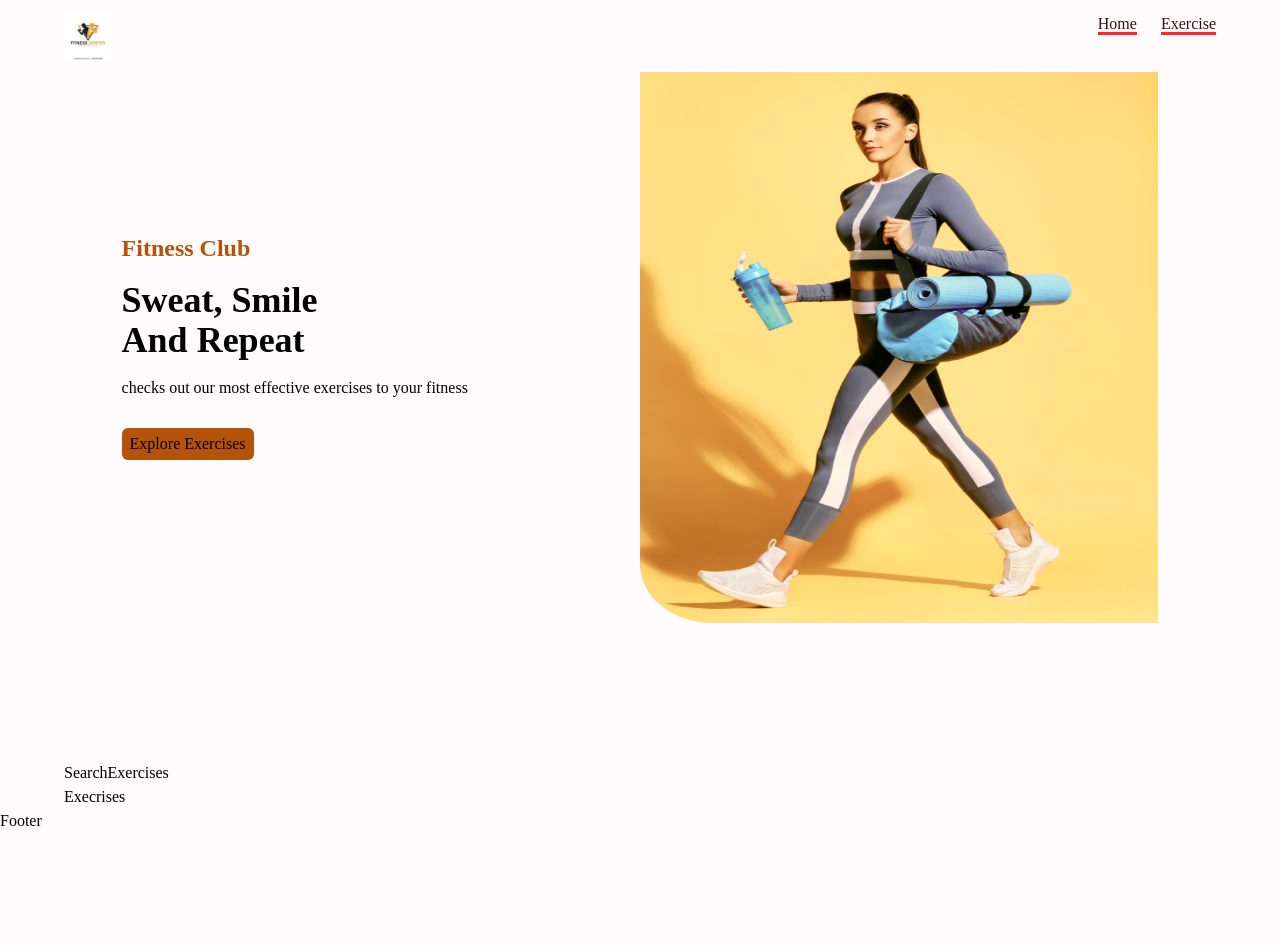
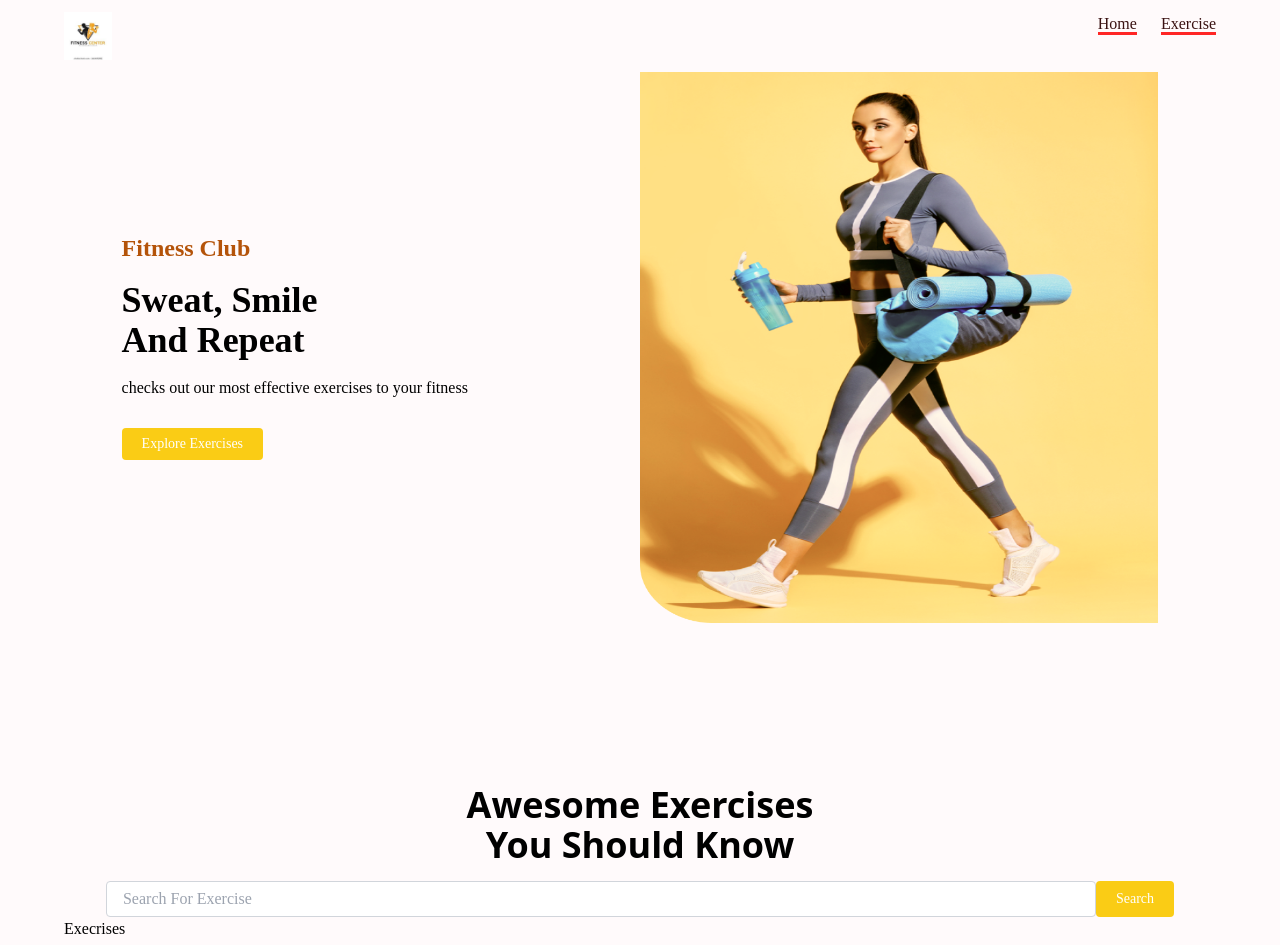
Before and after one commit to victornwaose/gym-web, a React (Vite) app: page / in a window 1280 px wide. Shown: the top 945 px of the page. Before the commit the page ends 833 px from the top, so only its background shows below. Built offline with nearby package versions, Linux system fonts and the light colour scheme.

Commit message:
adding styles

```diff
--- a/src/components/herobanner/HeroBanner.jsx
+++ b/src/components/herobanner/HeroBanner.jsx
@@ -16,7 +16,10 @@ const HeroBanner = () => {
                     <h5 className="text-black text-base mb-7">
                         checks out our most effective exercises to your fitness
                     </h5>
-                    <button className="bg-amber-700 px-4 py-2 rounded-md md:px-2 md:py-1">
+                    <button
+                        type="button"
+                        class="focus:outline-none text-white bg-yellow-400 hover:bg-yellow-500 font-medium rounded text-sm px-5 py-1.5"
+                    >
                         Explore Exercises
                     </button>
                 </div>
--- a/src/components/searchexercise/SearchExercises.jsx
+++ b/src/components/searchexercise/SearchExercises.jsx
@@ -1,7 +1,48 @@
 import React, { useEffect, useState } from "react";
 
 const SearchExercises = () => {
-    return <div>SearchExercises</div>;
+    return (
+        <div className="w-[90%] ml-auto mr-auto mt-10 md:mt-6">
+            <div className="w-[80%] ml-auto mr-auto md:w-[40%]">
+                <h1 className="text-2xl text-black font-sans font-bold md:text-4xl text-center">
+                    Awesome Exercises You Should Know{" "}
+                </h1>
+            </div>
+            <div className="flex justify-center mt-4">
+                <div className="flex">
+                    <input
+                        type="text"
+                        className="
+        form-control
+        block
+        w-[260px]
+        h-9
+        px-4
+        py-2
+        text-base
+        font-normal
+        text-gray-700
+        bg-white bg-clip-padding
+        border border-solid border-gray-300
+        rounded
+        transition
+        ease-in-out
+        m-0
+        focus:text-gray-700 focus:bg-white focus:border-blue-600 focus:outline-none
+        md:w-[990px]
+      "
+                        placeholder="Search For Exercise "
+                    />
+                    <button
+                        type="button"
+                        class="focus:outline-none text-white bg-yellow-400 hover:bg-yellow-500 font-medium rounded text-sm px-5 py-1.5"
+                    >
+                        Search
+                    </button>
+                </div>{" "}
+            </div>
+        </div>
+    );
 };
 
 export default SearchExercises;
```
